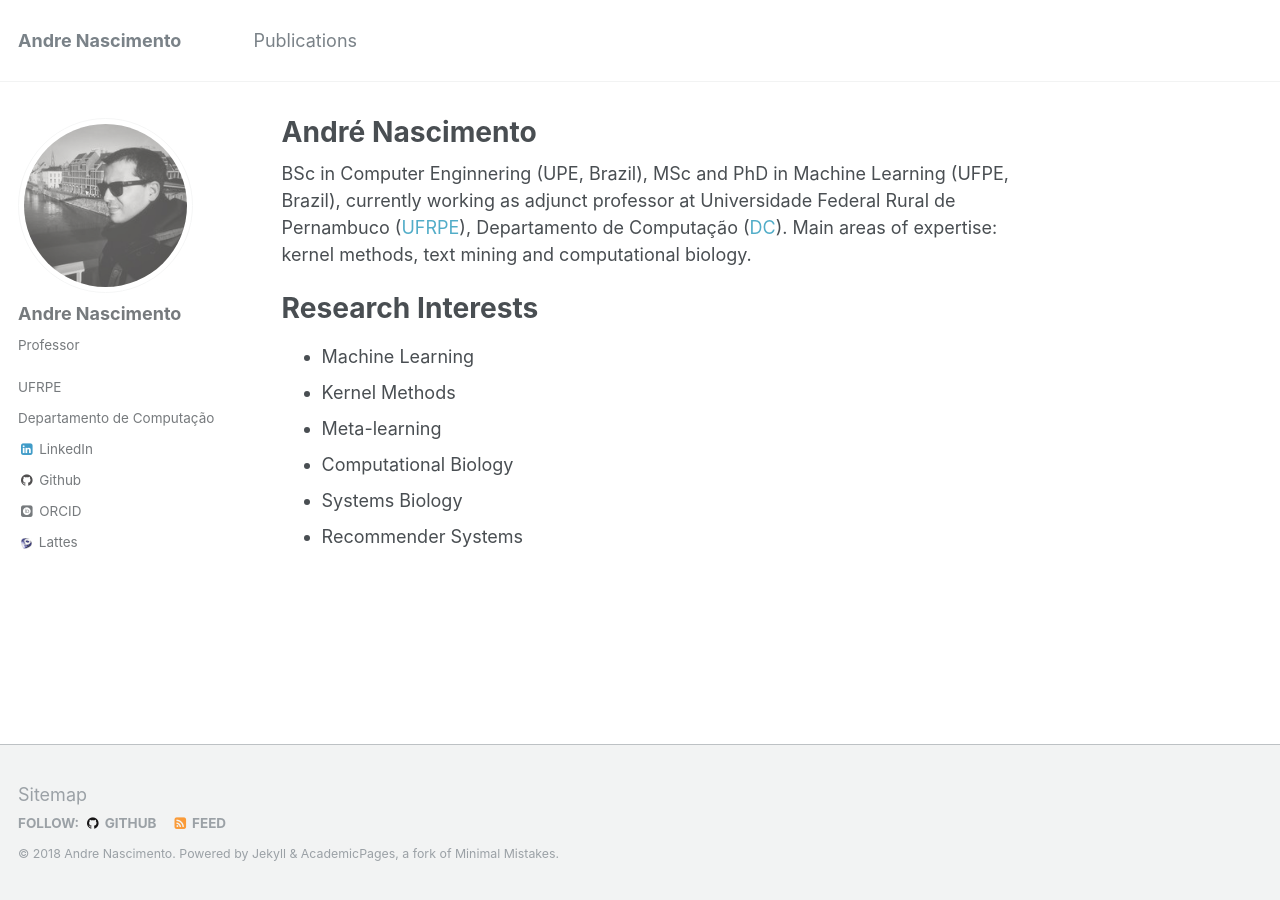
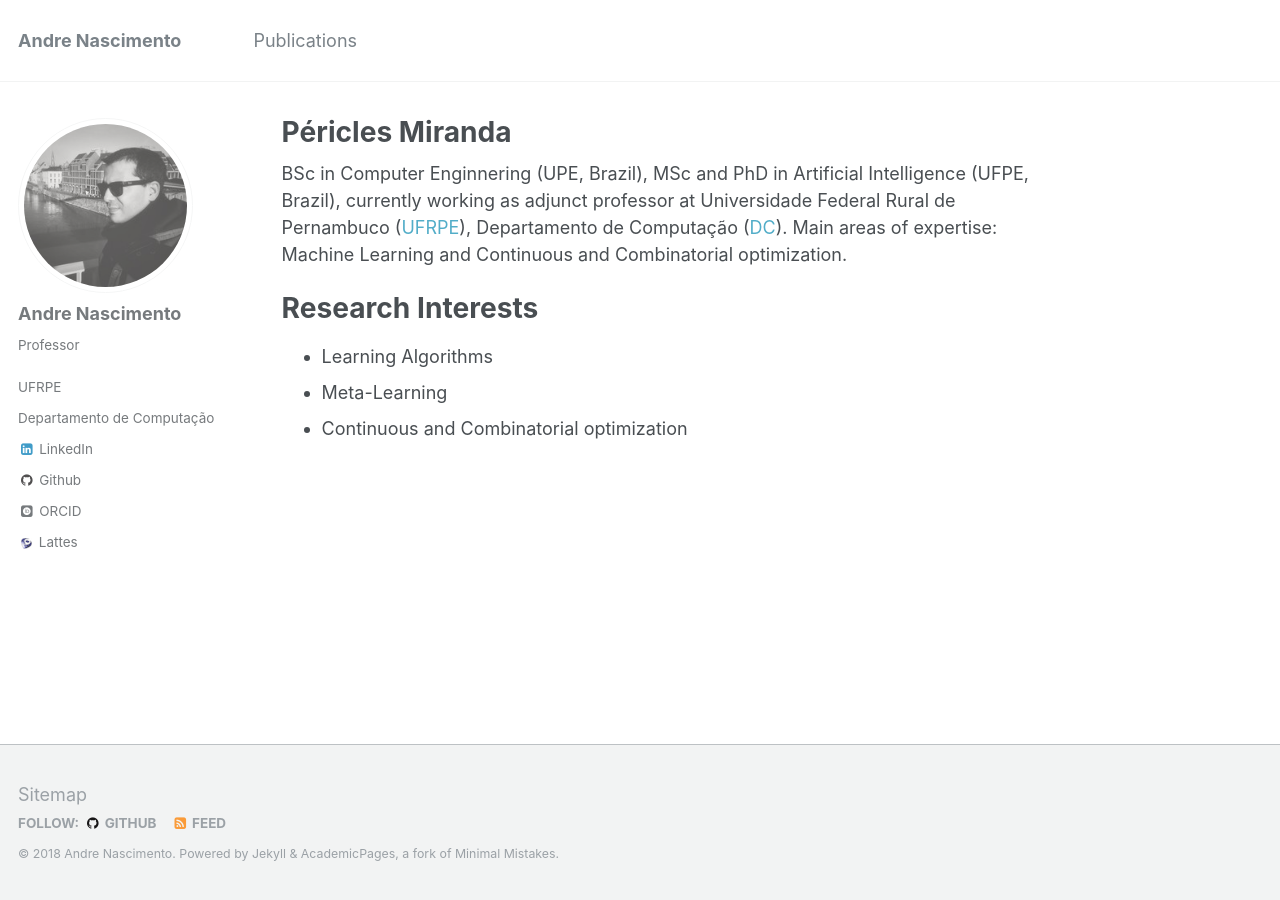
Before and after one commit to periclesmiranda/periclesmiranda.github.io, a Jekyll site: the page built from _pages/about.md, in a window 1280 px wide. Built offline with Jekyll 4.4.1, drawn with Linux system fonts in a browser that asks for light colours; some web fonts are replaced.

Commit message:
Update about.md

```diff
--- a/_pages/about.md
+++ b/_pages/about.md
@@ -1,6 +1,6 @@
 ---
 permalink: /
-title: "André Nascimento"
+title: "Péricles Miranda"
 excerpt: "About me"
 author_profile: true
 redirect_from:
@@ -8,13 +8,10 @@ redirect_from:
   - /about.html
 ---
 
-BSc in Computer Enginnering (UPE, Brazil), MSc and PhD in Machine Learning (UFPE, Brazil), currently working as adjunct professor at Universidade Federal Rural de Pernambuco ([UFRPE](http://www.ufrpe.br)), Departamento de Computação ([DC](http://dc.ufrpe.br)). Main areas of expertise: kernel methods, text mining and computational biology.
+BSc in Computer Enginnering (UPE, Brazil), MSc and PhD in Artificial Intelligence (UFPE, Brazil), currently working as adjunct professor at Universidade Federal Rural de Pernambuco ([UFRPE](http://www.ufrpe.br)), Departamento de Computação ([DC](http://dc.ufrpe.br)). Main areas of expertise: Machine Learning and Continuous and Combinatorial optimization.
 
 Research Interests
 ======
-- Machine Learning
-- Kernel Methods
-- Meta-learning
-- Computational Biology
-- Systems Biology
-- Recommender Systems
+- Learning Algorithms
+- Meta-Learning
+- Continuous and Combinatorial optimization
```
